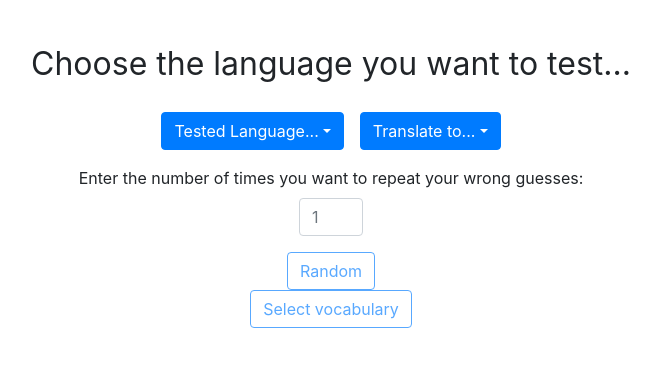
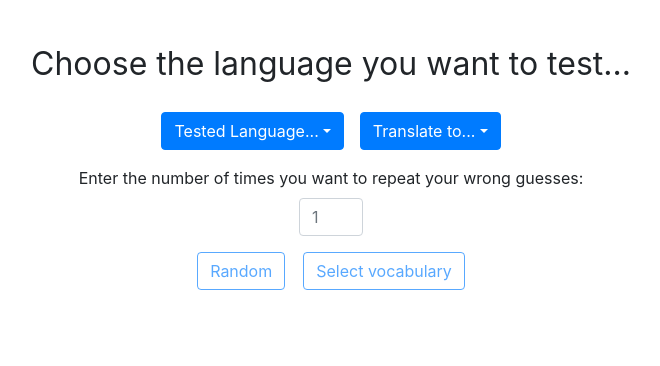
Before and after one commit to sw20-tug/ASD-Morning-2, a Next.js app in the folder client/: page /testing_mode in a window 1280 px wide. Shown: the top 366 px of the page, without its empty margins (309-969 px from the left). Built offline with nearby package versions, Linux system fonts and the light colour scheme; no server answers.

Commit message:
LANG_009 Check, Save and half the continue test in frontend [RN]

```diff
--- a/client/components/testing.css
+++ b/client/components/testing.css
@@ -20,6 +20,36 @@
     margin: 0 auto;
     padding: 0 1rem;
     text-align: center;
+}
+
+.testing_start_buttons {
+    margin: 0 auto;
+    width: 90%;
+    display: flex;
+    flex-direction: row;
+    flex-wrap: wrap;
+    justify-content: center;
+}
+
+.testing_start_buttons_item {
+    margin: 0 1.5rem;
+}
+
+.testing_start_buttons_continue_hidden {
+    visibility: hidden;
+    margin: 0.5rem;
+    display: flex;
+    flex-direction: row;
+    flex-wrap: wrap;
+    justify-content: center;
+}
+
+.testing_start_buttons_continue {
+    margin: 0.5rem;
+    display: flex;
+    flex-direction: row;
+    flex-wrap: wrap;
+    justify-content: center;
 }
 
 .test_active_headline {
@@ -94,6 +124,10 @@
     max-width: 20rem;
 }
 
+.test_active_save_button {
+    margin-left: 2rem;
+}
+
 .test_active_submit_wrapper {
     margin-bottom: 1rem;
     text-align: center;
--- a/client/package.json
+++ b/client/package.json
@@ -12,7 +12,7 @@
     "bootstrap": "^4.4.1",
     "file-saver": "^2.0.2",
     "isomorphic-unfetch": "^3.0.0",
-    "next": "^9.3.2",
+    "next": "^9.4.4",
     "react": "16.13.0",
     "react-bootstrap": "^1.0.0",
     "react-dom": "16.13.0",
--- a/client/pages/testing_mode.js
+++ b/client/pages/testing_mode.js
@@ -16,8 +16,19 @@ class TestingMode extends React.Component {
       random: false,
       dis_given: true,
       dis_tested: true,
-      disabled: true
+      disabled: true,
+      disabled_continue: true,
+      continue_button_class: "testing_start_buttons_continue_hidden"
     };
+
+    this.checkForSavedTest();
+  }
+
+  checkForSavedTest() {
+    fetch("http://localhost:8080/api/testing_mode/check")
+      .then((response) => response.json())
+      .then((response) => this.setState({ disabled_continue: !response }))
+      .catch((error) => console.log(error))
   }
 
   handleChange_Given_Language({ target }) {
@@ -59,6 +70,13 @@ class TestingMode extends React.Component {
   }
 
   render() {
+    if (this.state.disabled_continue) {
+      this.state.continue_button_class = "testing_start_buttons_continue_hidden";
+    }
+    else {
+      this.state.continue_button_class = "testing_start_buttons_continue";
+    }
+
     return (
       <main>
         <div className="testing_headline">Choose the language you want to test...</div>
@@ -86,13 +104,16 @@ class TestingMode extends React.Component {
               <Form.Control type="number" placeholder="1" onChange={ this.handleChange_Repetitions } style={{ maxWidth: "4rem", margin: "0 auto" }}/>
             </Form.Group>
           </Form>
+        </div>
+
+        <div className="testing_start_buttons">
           <Link href={{ pathname: '/testing_mode/test',
               query: {
                 given_language: this.state.given_language,
                 tested_language: this.state.tested_language,
                 repetitions: this.state.repetitions,
                 random: true }}}>
-            <Button variant="outline-primary" disabled={this.state.disabled}>Random</Button>
+            <Button variant="outline-primary" className="testing_start_buttons_item" disabled={this.state.disabled}>Random</Button>
           </Link>
           <Row></Row>
           <Link href={{ pathname: '/testing_mode/select_test_vocab',
@@ -101,10 +122,14 @@ class TestingMode extends React.Component {
                 tested_language: this.state.tested_language,
                 repetitions: this.state.repetitions,
                 random: false }}}>
-            <Button variant="outline-primary" disabled={this.state.disabled}>Select vocabulary</Button>
+            <Button variant="outline-primary" className="testing_start_buttons_item" disabled={this.state.disabled}>Select vocabulary</Button>
           </Link>
         </div>
-
+        <div className="testing_start_buttons_continue">
+        <Link href={{ pathname: '/testing_mode/test', query: { continue: true }}}>
+            <Button variant="outline-primary" className={ this.state.continue_button_class } disabled={ this.state.disabled_continue }>Continue Last Test</Button>
+          </Link>
+        </div>
       </main>
     );
   }
```
Also changed, not shown: client/pages/testing_mode/test.js (+68 -26 lines), 1 other file (tests, documents, lock files or other folders).
